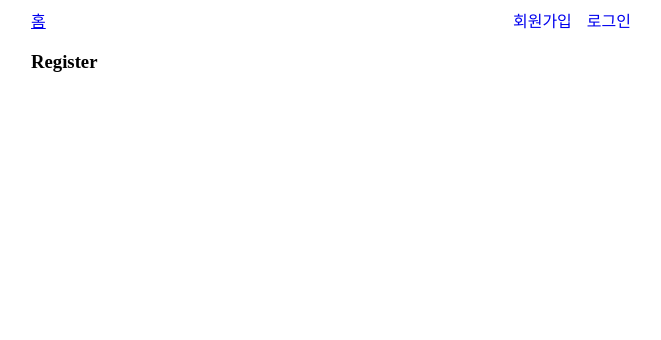
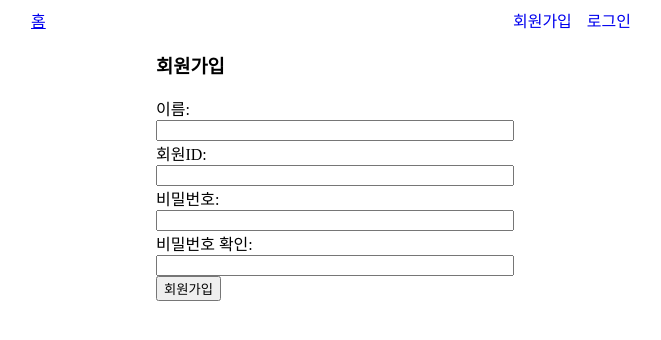
Before and after one commit to sieun0322/savper, a React (Create React App) app in the folder savper/client/: page /auth/register in a window 1280 px wide. Shown: the top 340 px of the page, without its empty margins (309-970 px from the left). Built offline with nearby package versions, Linux system fonts and the light colour scheme; no server answers.

Commit message:
loginPage

```diff
--- /dev/null
+++ b/savper/client/src/components/CustomInput.js
@@ -0,0 +1,16 @@
+import React, { useState } from "react";
+
+const CustomInput = ({ label, value, setValue, type ="text"}) => {
+  return (
+    <div style={{ marginTop: 100, maxWidth: 350, margin: "auto" }}>
+      <label>{label}:</label>
+      <input
+        style={{ width: "100%" }}
+        value={value}
+        type={type}
+        onChange={(e) => setValue(e.target.value)}
+      />
+    </div>
+  );
+};
+export default CustomInput;
--- a/savper/client/src/components/ToolBar.js
+++ b/savper/client/src/components/ToolBar.js
@@ -1,18 +1,39 @@
-import React from "react";
+import React,{useContext} from "react";
 import {Link} from "react-router-dom";
+import { AuthContext } from "../context/AuthContext";
+import { toast } from "react-toastify";
+import axios from "axios";
+const ToolBar =() =>{
+    const [me, setMe] = useContext(AuthContext);
 
-const ToolBar =() =>{
+    const logoutHandler = async ()=>{
+        try{
+            await axios.patch("/users/logout");
+            setMe();
+            toast.success("로그아웃!");
+
+        }catch(err){
+            console.error(err);
+            toast.error(err.message);
+        }
+    }
     return (
       <div>
         <Link to="/">
           <span>홈</span>
         </Link>
+        {me ? (
+          <span onClick={logoutHandler} style={{ float: "right" }}>로그아웃({me.name})</span>
+        ) : (
+          <>
             <Link to="/auth/login">
               <span style={{ float: "right" }}>로그인</span>
             </Link>
             <Link to="/auth/register">
               <span style={{ float: "right", marginRight: 15 }}>회원가입</span>
             </Link>
+          </>
+        )}
       </div>
     );
 }
--- /dev/null
+++ b/savper/client/src/context/AuthContext.js
@@ -0,0 +1,30 @@
+import React, { createContext, useState, useEffect } from "react";
+import axios from "axios";
+
+export const AuthContext = createContext();
+export const AuthProvider = ({ children }) => {
+  const [me, setMe] = useState();
+  useEffect(()=>{
+      const sessionId = localStorage.getItem("sessionId");
+      console.log(sessionId);
+      if(me) {
+          axios.defaults.headers.common.sessionid = me.sessionId;
+          localStorage.setItem("sessionId",me.sessionId);
+      }else if(sessionId){
+          axios.get("/users/me",{headers:{sessionid:sessionId}})
+          .then((result) =>
+          setMe({name:result.data.name,
+            useId:result.data.userId,
+            sessionId:result.data.sessionId,
+        })).catch(()=>{
+            localStorage.removeItem("sessionId");
+            delete axios.defaults.headers.common.sessionid;
+
+        });
+      }
+      else delete axios.defaults.headers.common.sessionid;
+  },[me])
+  return (
+    <AuthContext.Provider value={[me, setMe]}>{children}</AuthContext.Provider>
+  );
+};
--- a/savper/client/src/index.js
+++ b/savper/client/src/index.js
@@ -4,13 +4,16 @@ import ReactDOM from "react-dom";
 import App from './App';
 //import reportWebVitals from './reportWebVitals';
 import {DocProvider} from "./context/DocContext";
+import { AuthProvider } from "./context/AuthContext";
 import {BrowserRouter} from "react-router-dom";
 ReactDOM.render(
   <React.StrictMode>
     <BrowserRouter>
-      <DocProvider>
-        <App />
-      </DocProvider>
+      <AuthProvider>
+        <DocProvider>
+          <App />
+        </DocProvider>
+      </AuthProvider>
     </BrowserRouter>
   </React.StrictMode>,
   document.getElementById("root")
--- a/savper/client/src/pages/LoginPage.js
+++ b/savper/client/src/pages/LoginPage.js
@@ -1,7 +1,54 @@
-import React from "react";
+import React, { useState, useContext } from "react";
+import CustomInput from "../components/CustomInput";
+import { toast } from "react-toastify";
+import axios from "axios";
+import { AuthContext } from "../context/AuthContext";
+import { useNavigate } from "react-router-dom";
 
 
-const LoginPage = () =>{
-    return <h3>Login</h3>
+const LoginPage = () => {
+  const [username, setUsername] = useState("");
+  const [password, setPassword] = useState("");
+  const [, setMe] = useContext(AuthContext);
+  const navigate = useNavigate();
+
+   const loginHandler = async (e) => {
+     try {
+       e.preventDefault();
+       if(username.length<3 || password.length<6) throw new Error("입력하신 정보가 정확하지 않습니다.");
+       const result = await axios.patch("/users/login", {
+         username,
+         password,
+       });
+       setMe({
+         userId: result.data.userId,
+         sessionId: result.data.sessionId,
+         name: result.data.name,
+       });
+
+       console.log(result);
+       toast.success("로그인 성공");
+       navigate("/");
+     } catch (err) {
+       console.error(err.response);
+       toast.error(err.response.data.message);
+     }
+   };
+
+  return (
+    <div style={{ marginTop: 100, maxWidth: 350, margin: "auto" }}>
+      <h3>로그인</h3>
+      <form onSubmit={loginHandler}>
+        <CustomInput label="회원ID" value={username} setValue={setUsername} />
+        <CustomInput
+          label="비밀번호"
+          value={password}
+          type="password"
+          setValue={setPassword}
+        />
+        <button type="submit">로그인</button>
+      </form>
+    </div>
+  );
 };
 export default LoginPage;
--- a/savper/client/src/pages/RegisterPage.js
+++ b/savper/client/src/pages/RegisterPage.js
@@ -1,6 +1,64 @@
-import React from "react";
+import React,{useState, useContext} from "react";
+import CustomInput from "../components/CustomInput";
+import {toast} from "react-toastify";
+import axios from "axios";
+import { AuthContext } from "../context/AuthContext";
+import { useNavigate } from "react-router-dom";
 
 const RegisterPage = () => {
-  return <h3>Register</h3>;
+    const [name, setName] = useState("");
+    const [username, setUsername] = useState("");
+    const [password, setPassword] = useState("");
+    const [passwordCheck, setPasswordCheck] = useState("");
+    const [, setMe] = useContext(AuthContext);
+  const navigate = useNavigate();
+
+    const submitHandler = async(e)=>{
+        try{
+        e.preventDefault();
+        if(username.length<3) throw new Error("회원ID는 3자 이상 가능합니다.");
+        if(password.length < 6) throw new Error("비밀번호는 6자 이상 가능합니다.");
+        if(password!=passwordCheck) throw new Error("비밀번호가 다릅니다.");
+        const result = await axios.post("/users/register", {
+          name,
+          username,
+          password,
+        });
+        setMe({
+          userId: result.data.userId,
+          sessionId: result.data.sessionId,
+          name: result.data.name,
+        });
+        console.log(result);
+        toast.success("회원가입 성공");
+        navigate("/");
+        console.log();
+        }catch(err){
+            console.error(err);
+            toast.error(err.message);
+        }
+    }
+  return (
+    <div style={{ marginTop: 100, maxWidth: 350, margin: "auto" }}>
+      <h3>회원가입</h3>
+      <form onSubmit={submitHandler}>
+        <CustomInput label="이름" value={name} setValue={setName} />
+        <CustomInput label="회원ID" value={username} setValue={setUsername} />
+        <CustomInput
+          label="비밀번호"
+          value={password}
+          type="password"
+          setValue={setPassword}
+        />
+        <CustomInput
+          label="비밀번호 확인"
+          value={passwordCheck}
+          type="password"
+          setValue={setPasswordCheck}
+        />
+        <button type="submit">회원가입</button>
+      </form>
+    </div>
+  );
 };
 export default RegisterPage;
```
Also changed, not shown: 1 other file (tests, documents, lock files or other folders). Lines whose indentation alone changed are shown as unchanged.
